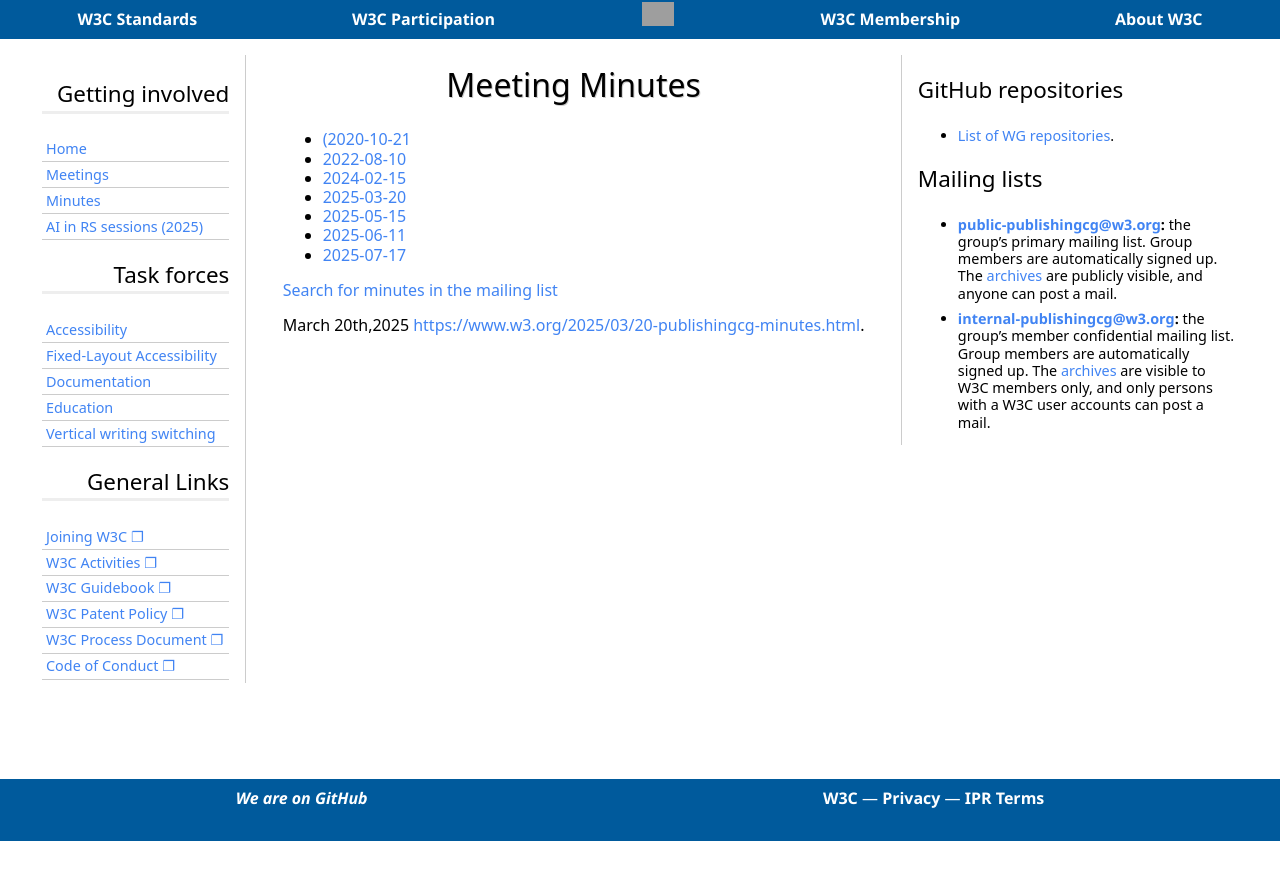
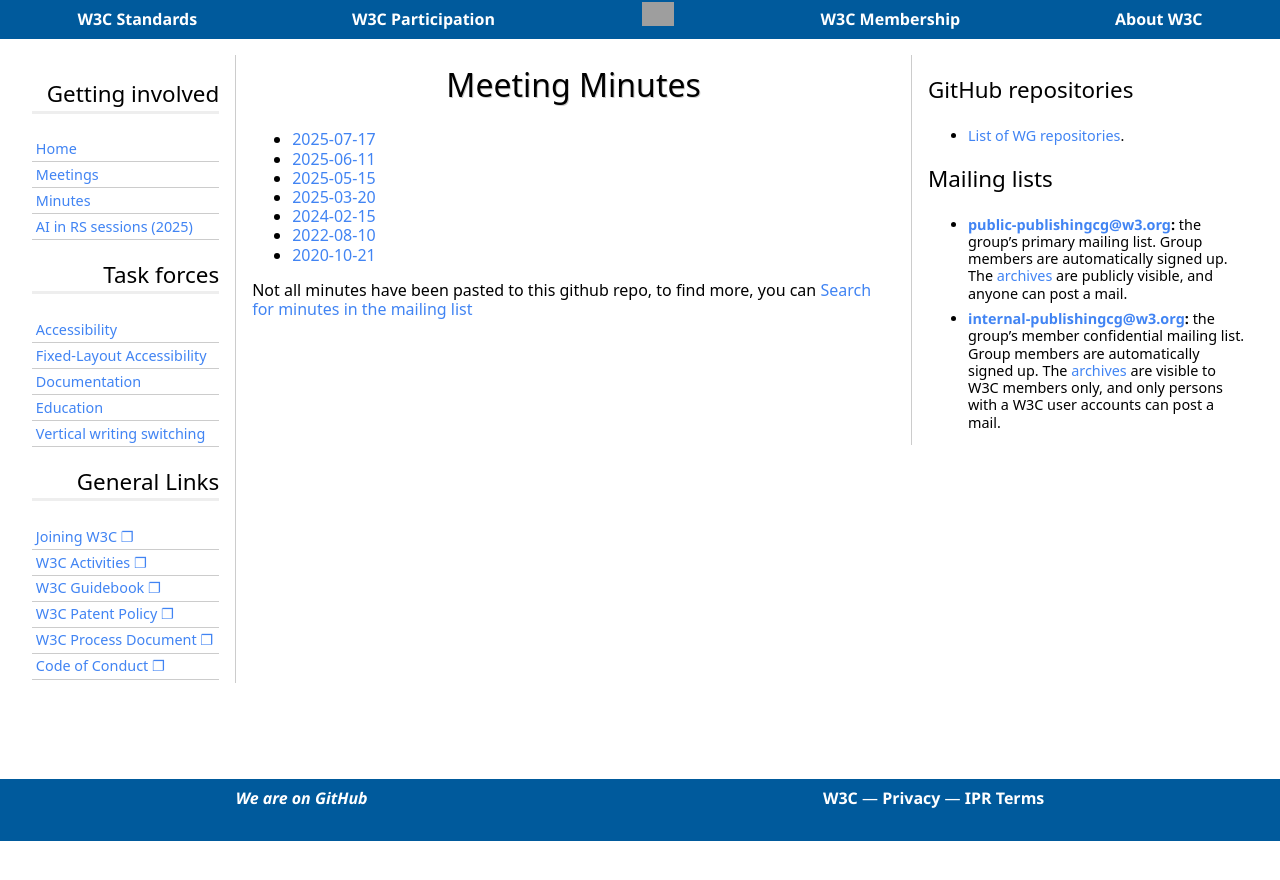
Before and after one commit to w3c/publishingcg, a Jekyll site: the page built from Meetings/Minutes/index.md, in a window 1280 px wide. Shown: the top 880 px of the page. Built offline with Jekyll 4.4.1, drawn with Linux system fonts in a browser that asks for light colours; some web fonts are replaced; grey boxes are pictures that could not be loaded.

Commit message:
minutes antechronologicaly ordered

```diff
--- a/Meetings/Minutes/index.md
+++ b/Meetings/Minutes/index.md
@@ -5,14 +5,13 @@
 
 # Meeting Minutes
 
-* [(2020-10-21](2020-10-21-publishingcg.html)
+* [2025-07-17](2025-07-17-publishingcg.html)
+* [2025-06-11](2025-06-11-publishingcg.html)
+* [2025-05-15](2025-05-15-publishingcg.html)
+* [2025-03-20](2025-03-20-publishingcg.html)
+* [2024-02-15](2024-02-15-publishingcg.html)
 * [2022-08-10](2022-08-10-publishingcg.html)
-* [2024-02-15](2024-02-15-publishingcg.html)
-* [2025-03-20](2025-03-20-publishingcg.html)
-* [2025-05-15](2025-05-15-publishingcg.html)
-* [2025-06-11](2025-06-11-publishingcg.html)
-* [2025-07-17](2025-07-17-publishingcg.html)
+* [2020-10-21](2020-10-21-publishingcg.html)
 
+Not all minutes have been pasted to this github repo, to find more, you can
 [Search for minutes in the mailing list](https://www.w3.org/Search/Mail/Public/search?lists=public-publishingcg&keywords=minutes)
-
-March 20th,2025 <https://www.w3.org/2025/03/20-publishingcg-minutes.html>.
```
